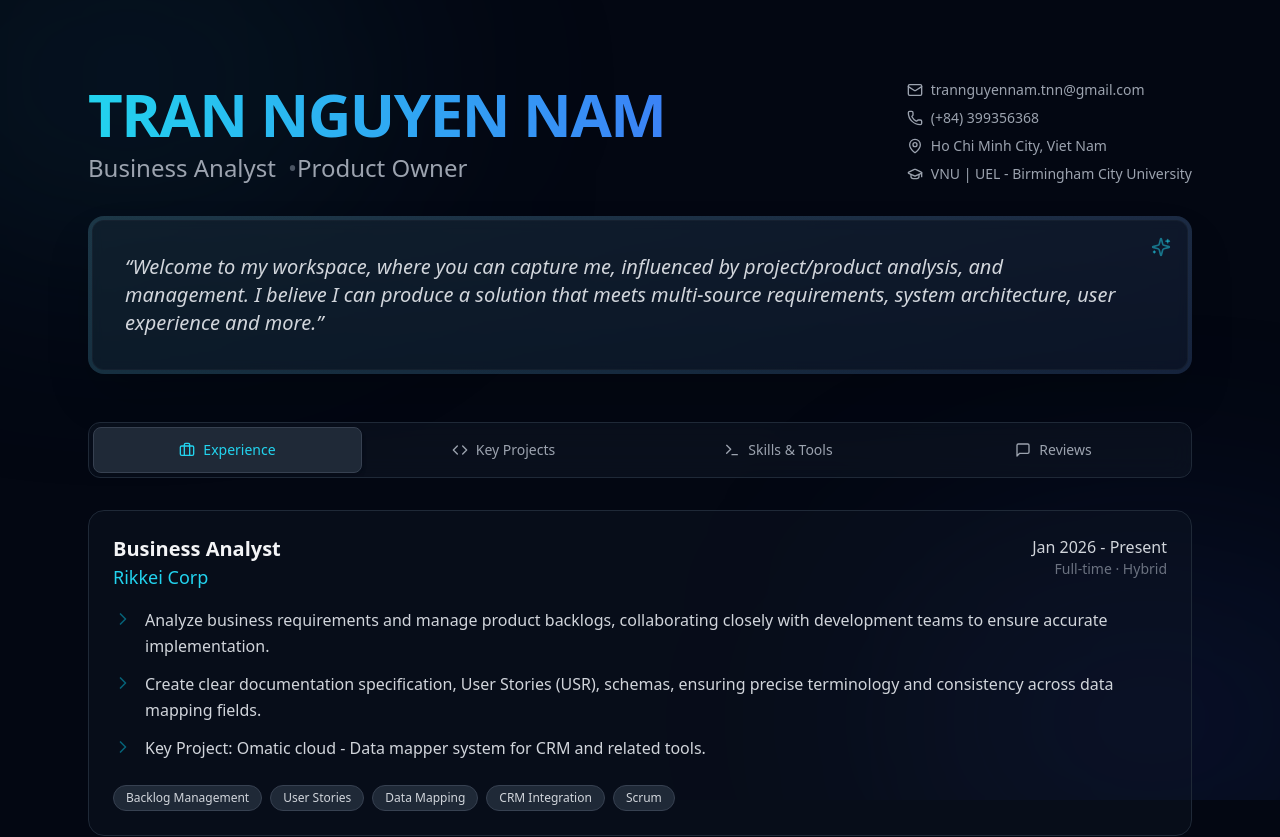
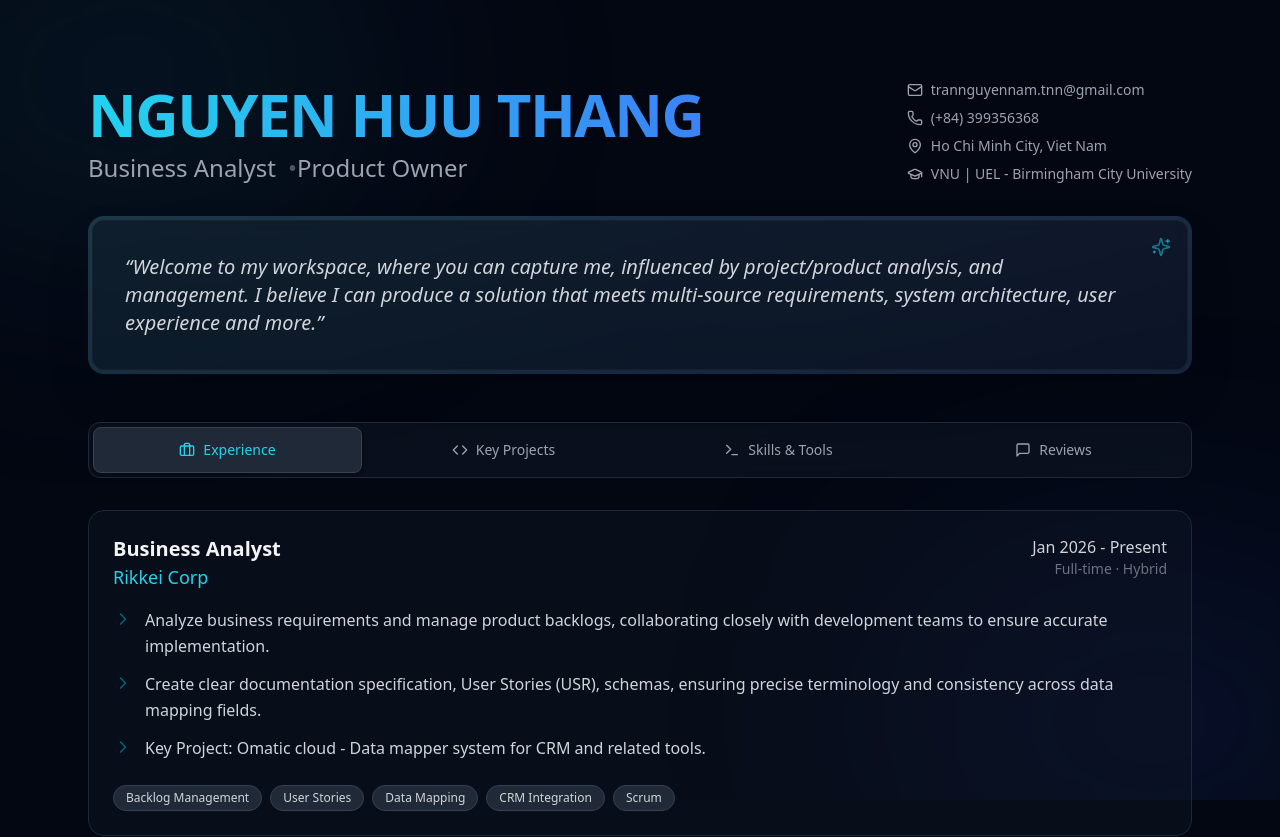
Before and after one commit to Namtran0711/Namtrannguyen, a React (Vite) app: page / in a window 1280 px wide. Shown: the top 837 px of the page. Built offline with nearby package versions, Linux system fonts and the light colour scheme.

Commit message:
Update portfolio.ts

```diff
--- a/src/data/portfolio.ts
+++ b/src/data/portfolio.ts
@@ -22,12 +22,12 @@ export interface Project {
 }
 
 export const PROFILE = {
-  name: 'TRAN NGUYEN NAM',
+  name: 'NGUYEN HUU THANG',
   titles: ['Business Analyst', 'Product Owner'],
   location: 'Ho Chi Minh City, Viet Nam',
   email: 'trannguyennam.tnn@gmail.com',
   phone: '(+84) 399356368',
-  linkedin: 'Tran Nguyen Nam',
+  linkedin: 'NGUYEN HUU THANG',
   linkedinUrl: 'https://www.linkedin.com/in/trannguyennam',
   education: 'VNU | UEL - Birmingham City University',
   quote:
```
